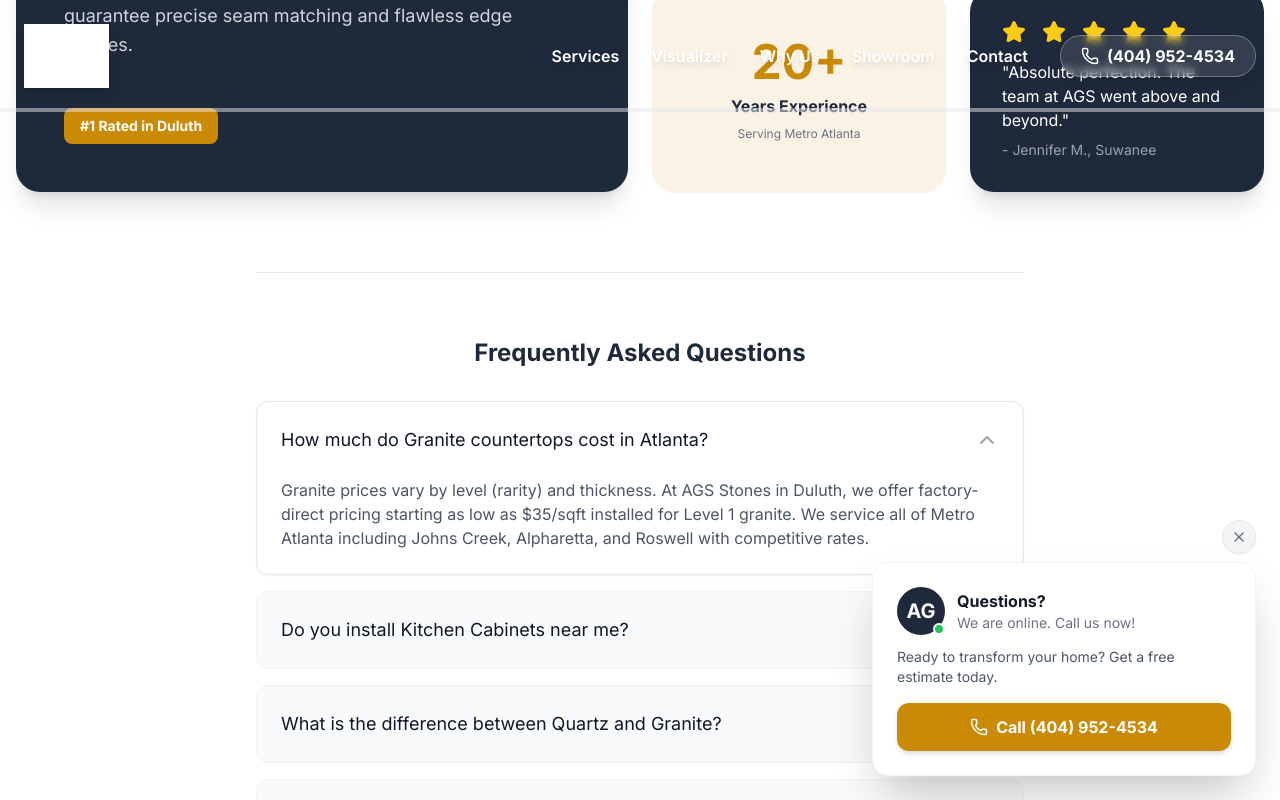
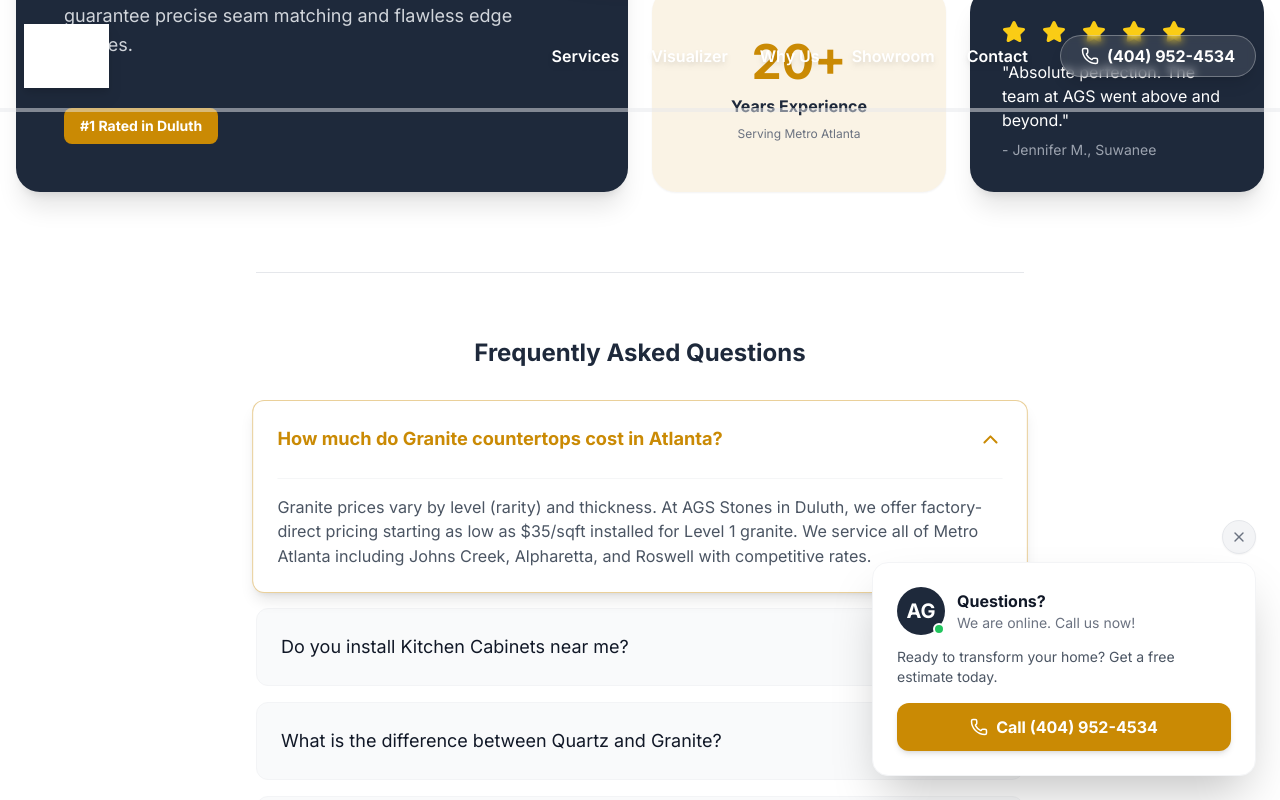
Before and after one commit to diguinddtank-code/AGS-Stones-and-Cabinets, a React (Vite) app: page / in a window 1280 px wide. Both pictures are taken after a click on the button "How much do Granite countertops cost in Atlanta?". Shown: the part 4158-4958 px from the top of the page. Built offline with nearby package versions, Linux system fonts and the light colour scheme; grey boxes are pictures that could not be loaded.

Commit message:
feat: Add scroll animations to components
Implement Intersection Observer for staggered fade-in animations on "Why Choose Us" cards and icons.
Add scroll animations to the "Process Timeline" steps for a more engaging user experience.

```diff
--- a/components/ProcessTimeline.tsx
+++ b/components/ProcessTimeline.tsx
@@ -104,6 +104,27 @@ const ProcessTimeline: React.FC = () => {
     }
   }, [activeStep]);
 
+  // Scroll Animations for Timeline Steps
+  useEffect(() => {
+    const observer = new IntersectionObserver(
+      (entries) => {
+        entries.forEach((entry) => {
+          if (entry.isIntersecting) {
+            entry.target.classList.remove('opacity-0', 'translate-y-8');
+            entry.target.classList.add('opacity-100', 'translate-y-0');
+            observer.unobserve(entry.target);
+          }
+        });
+      },
+      { threshold: 0.2, rootMargin: '0px 0px -50px 0px' }
+    );
+
+    const stepElements = document.querySelectorAll('.timeline-step-anim');
+    stepElements.forEach((el) => observer.observe(el));
+
+    return () => observer.disconnect();
+  }, []);
+
   return (
     <section className="py-16 md:py-20 bg-white border-t border-gray-100 overflow-hidden relative">
       <div className="container mx-auto px-4">
@@ -125,10 +146,11 @@ const ProcessTimeline: React.FC = () => {
             className="flex md:justify-between items-start md:items-center relative z-10 gap-2 md:gap-4 overflow-x-auto pb-4 md:pb-0 scrollbar-hide snap-x snap-mandatory px-4 md:px-0 w-full"
             style={{ scrollbarWidth: 'none', msOverflowStyle: 'none' }}
           >
-            {steps.map((step) => (
+            {steps.map((step, index) => (
               <div
                 key={step.id}
-                className="flex flex-col items-center cursor-pointer group min-w-[85px] md:min-w-0 snap-center shrink-0 pt-2"
+                className="timeline-step-anim opacity-0 translate-y-8 transition-all duration-700 ease-out flex flex-col items-center cursor-pointer group min-w-[85px] md:min-w-0 snap-center shrink-0 pt-2"
+                style={{ transitionDelay: `${index * 150}ms` }}
                 onClick={() => setActiveStep(step.id)}
               >
                 {/* Dot/Icon */}
--- a/components/WhyChooseUs.tsx
+++ b/components/WhyChooseUs.tsx
@@ -2,25 +2,46 @@ import React, { useEffect, useState } from 'react';
 import { Clock, Award, DollarSign, Star, ChevronDown } from 'lucide-react';
 
 const WhyChooseUs: React.FC = () => {
-  // Animation logic for visual elements only
+  // Animation logic for visual elements
   useEffect(() => {
-    const observer = new IntersectionObserver(
+    // Observer for Cards (Fade Up)
+    const cardObserver = new IntersectionObserver(
         (entries) => {
             entries.forEach((entry) => {
                 if (entry.isIntersecting) {
                     entry.target.classList.remove('opacity-0', 'translate-y-10');
                     entry.target.classList.add('opacity-100', 'translate-y-0');
-                    observer.unobserve(entry.target);
+                    cardObserver.unobserve(entry.target);
                 }
             });
         },
         { threshold: 0.1 }
     );
 
-    const animatedElements = document.querySelectorAll('.animate-on-scroll');
-    animatedElements.forEach((el) => observer.observe(el));
+    const cardElements = document.querySelectorAll('.animate-on-scroll');
+    cardElements.forEach((el) => cardObserver.observe(el));
 
-    return () => observer.disconnect();
+    // Observer for Icons (Pop In with overshoot)
+    const iconObserver = new IntersectionObserver(
+        (entries) => {
+            entries.forEach((entry) => {
+                if (entry.isIntersecting) {
+                    entry.target.classList.remove('opacity-0', 'scale-50', '-rotate-12');
+                    entry.target.classList.add('opacity-100', 'scale-100', 'rotate-0');
+                    iconObserver.unobserve(entry.target);
+                }
+            });
+        },
+        { threshold: 0.5 }
+    );
+
+    const iconElements = document.querySelectorAll('.animate-icon');
+    iconElements.forEach((el) => iconObserver.observe(el));
+
+    return () => {
+        cardObserver.disconnect();
+        iconObserver.disconnect();
+    };
   }, []);
 
   return (
@@ -41,10 +62,13 @@ const WhyChooseUs: React.FC = () => {
         <div className="grid grid-cols-1 md:grid-cols-3 lg:grid-cols-4 grid-rows-[auto] gap-4 lg:gap-6 mb-20">
 
           {/* Main Large Card */}
-          <div className="md:col-span-2 row-span-2 bg-primary rounded-3xl p-8 lg:p-12 relative overflow-hidden group text-white flex flex-col justify-between min-h-[400px] shadow-xl">
+          <div
+            className="md:col-span-2 row-span-2 bg-primary rounded-3xl p-8 lg:p-12 relative overflow-hidden group text-white flex flex-col justify-between min-h-[400px] shadow-xl animate-on-scroll opacity-0 translate-y-10 transition-all duration-700"
+            style={{ transitionDelay: '100ms' }}
+          >
             <div className="absolute top-0 right-0 w-64 h-64 bg-secondary/20 rounded-full blur-3xl -translate-y-1/2 translate-x-1/2 group-hover:bg-secondary/30 transition-colors pointer-events-none"></div>
             <div className="relative z-10">
-              <div className="bg-white/10 w-16 h-16 rounded-2xl flex items-center justify-center mb-6 backdrop-blur-md">
+              <div className="bg-white/10 w-16 h-16 rounded-2xl flex items-center justify-center mb-6 backdrop-blur-md animate-icon opacity-0 scale-50 -rotate-12 transition-all duration-700 ease-[cubic-bezier(0.34,1.56,0.64,1)]">
                 <Award className="text-secondary" size={32} />
               </div>
               <h4 className="text-3xl font-bold mb-4">Master Craftsmanship</h4>
@@ -61,8 +85,11 @@ const WhyChooseUs: React.FC = () => {
           </div>
 
           {/* Speed Card */}
-          <div className="bg-gray-50 hover:bg-gray-100 transition-colors rounded-3xl p-8 border border-gray-100 flex flex-col shadow-sm">
-            <div className="mb-4">
+          <div
+            className="bg-gray-50 hover:bg-gray-100 transition-colors rounded-3xl p-8 border border-gray-100 flex flex-col shadow-sm animate-on-scroll opacity-0 translate-y-10 transition-all duration-700"
+            style={{ transitionDelay: '200ms' }}
+          >
+            <div className="mb-4 animate-icon opacity-0 scale-50 -rotate-12 transition-all duration-700 ease-[cubic-bezier(0.34,1.56,0.64,1)] delay-100">
                 <Clock className="text-secondary" size={32} />
             </div>
             <h4 className="text-xl font-bold text-primary mb-2">5-Day Turnaround</h4>
@@ -70,8 +97,11 @@ const WhyChooseUs: React.FC = () => {
           </div>
 
           {/* Price Card */}
-          <div className="bg-gray-50 hover:bg-gray-100 transition-colors rounded-3xl p-8 border border-gray-100 flex flex-col shadow-sm">
-            <div className="mb-4">
+          <div
+            className="bg-gray-50 hover:bg-gray-100 transition-colors rounded-3xl p-8 border border-gray-100 flex flex-col shadow-sm animate-on-scroll opacity-0 translate-y-10 transition-all duration-700"
+            style={{ transitionDelay: '300ms' }}
+          >
+            <div className="mb-4 animate-icon opacity-0 scale-50 -rotate-12 transition-all duration-700 ease-[cubic-bezier(0.34,1.56,0.64,1)] delay-200">
                 <DollarSign className="text-secondary" size={32} />
             </div>
             <h4 className="text-xl font-bold text-primary mb-2">Factory Direct</h4>
@@ -79,15 +109,21 @@ const WhyChooseUs: React.FC = () => {
           </div>
 
           {/* Experience Card */}
-          <div className="bg-secondary/10 rounded-3xl p-8 flex flex-col justify-center items-center text-center md:col-span-2 lg:col-span-1 group hover:bg-secondary/20 transition-colors shadow-sm">
-             <h4 className="text-5xl font-bold text-secondary mb-2">20+</h4>
+          <div
+            className="bg-secondary/10 rounded-3xl p-8 flex flex-col justify-center items-center text-center md:col-span-2 lg:col-span-1 group hover:bg-secondary/20 transition-colors shadow-sm animate-on-scroll opacity-0 translate-y-10 transition-all duration-700"
+            style={{ transitionDelay: '400ms' }}
+          >
+             <h4 className="text-5xl font-bold text-secondary mb-2 animate-icon opacity-0 scale-50 transition-all duration-700 ease-[cubic-bezier(0.34,1.56,0.64,1)] delay-300">20+</h4>
              <p className="font-bold text-primary">Years Experience</p>
              <p className="text-xs text-gray-500 mt-2">Serving Metro Atlanta</p>
           </div>
 
           {/* Wide Bottom Card */}
-          <div className="md:col-span-3 lg:col-span-1 bg-primary text-white rounded-3xl p-8 flex flex-col justify-center shadow-xl">
-             <div className="flex items-center gap-4 mb-4">
+          <div
+            className="md:col-span-3 lg:col-span-1 bg-primary text-white rounded-3xl p-8 flex flex-col justify-center shadow-xl animate-on-scroll opacity-0 translate-y-10 transition-all duration-700"
+            style={{ transitionDelay: '500ms' }}
+          >
+             <div className="flex items-center gap-4 mb-4 animate-icon opacity-0 scale-50 transition-all duration-700 ease-[cubic-bezier(0.34,1.56,0.64,1)] delay-300">
                 {[1,2,3,4,5].map(i => (
                     <Star key={i} className="text-yellow-400 fill-yellow-400" />
                 ))}
@@ -98,7 +134,10 @@ const WhyChooseUs: React.FC = () => {
         </div>
 
         {/* FAQ Section */}
-        <div className="max-w-3xl mx-auto border-t border-gray-200 pt-16 relative z-20 pointer-events-auto">
+        <div
+            className="max-w-3xl mx-auto border-t border-gray-200 pt-16 relative z-20 pointer-events-auto animate-on-scroll opacity-0 translate-y-10 transition-all duration-700"
+            style={{ transitionDelay: '600ms' }}
+        >
           <h4 className="text-2xl font-bold text-center text-primary mb-8">Frequently Asked Questions</h4>
 
           <div className="space-y-4">
@@ -134,29 +173,47 @@ const WhyChooseUs: React.FC = () => {
   );
 };
 
-// Robust controlled component
+// Robust controlled component with smooth animations
 const FaqItem: React.FC<{ question: string; answer: string }> = ({ question, answer }) => {
   const [isOpen, setIsOpen] = useState(false);
 
   return (
-    <div className={`bg-gray-50 rounded-xl overflow-hidden border transition-colors duration-300 ${isOpen ? 'border-gray-200 bg-white shadow-sm' : 'border-gray-100'}`}>
+    <div
+      className={`group rounded-xl overflow-hidden border transition-all duration-300 ease-[cubic-bezier(0.4,0,0.2,1)] ${
+        isOpen
+          ? 'bg-white border-secondary/40 shadow-lg scale-[1.01]'
+          : 'bg-gray-50 border-gray-100 hover:border-gray-200'
+      }`}
+    >
       <button
         onClick={() => setIsOpen(!isOpen)}
-        className="w-full flex items-center justify-between p-6 font-medium text-gray-900 hover:bg-gray-100 transition-colors text-left touch-manipulation cursor-pointer active:bg-gray-100"
+        className="w-full flex items-center justify-between p-6 font-medium text-left touch-manipulation cursor-pointer focus:outline-none"
         type="button"
         aria-expanded={isOpen}
       >
-        <span className="text-base md:text-lg pr-4">{question}</span>
-        <span className={`transition-transform duration-300 text-gray-400 shrink-0 ${isOpen ? 'rotate-180' : ''}`}>
+        <span className={`text-base md:text-lg pr-4 transition-colors duration-300 ${
+          isOpen ? 'text-secondary font-bold' : 'text-gray-900 group-hover:text-primary'
+        }`}>
+          {question}
+        </span>
+        <span className={`transition-transform duration-300 ease-[cubic-bezier(0.4,0,0.2,1)] shrink-0 ${
+          isOpen ? 'rotate-180 text-secondary' : 'rotate-0 text-gray-400 group-hover:text-gray-600'
+        }`}>
            <ChevronDown size={24} />
         </span>
       </button>
 
-      {/* Content */}
+      {/* Content Wrapper for smooth height animation */}
       <div
-        className={`px-6 text-gray-600 text-sm md:text-base leading-relaxed overflow-hidden transition-all duration-300 ease-in-out ${isOpen ? 'max-h-96 pb-6 opacity-100' : 'max-h-0 pb-0 opacity-0'}`}
+        className={`px-6 overflow-hidden transition-all duration-500 ease-[cubic-bezier(0.4,0,0.2,1)] ${
+          isOpen
+            ? 'max-h-[500px] opacity-100 pb-6'
+            : 'max-h-0 opacity-0 pb-0'
+        }`}
       >
-        {answer}
+        <div className="text-gray-600 text-sm md:text-base leading-relaxed border-t border-gray-100 pt-4 animate-in fade-in slide-in-from-top-2 duration-300">
+          {answer}
+        </div>
       </div>
     </div>
   );
```
